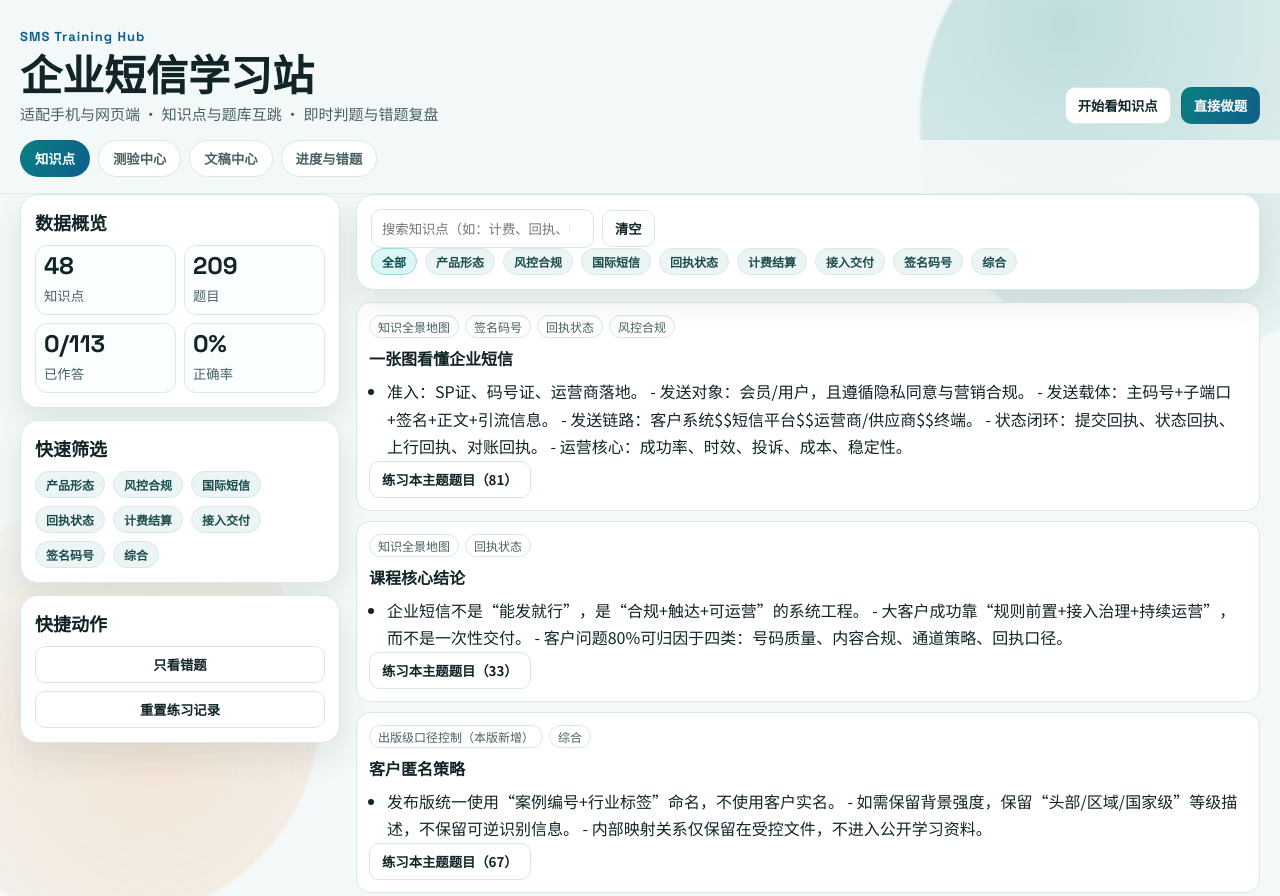
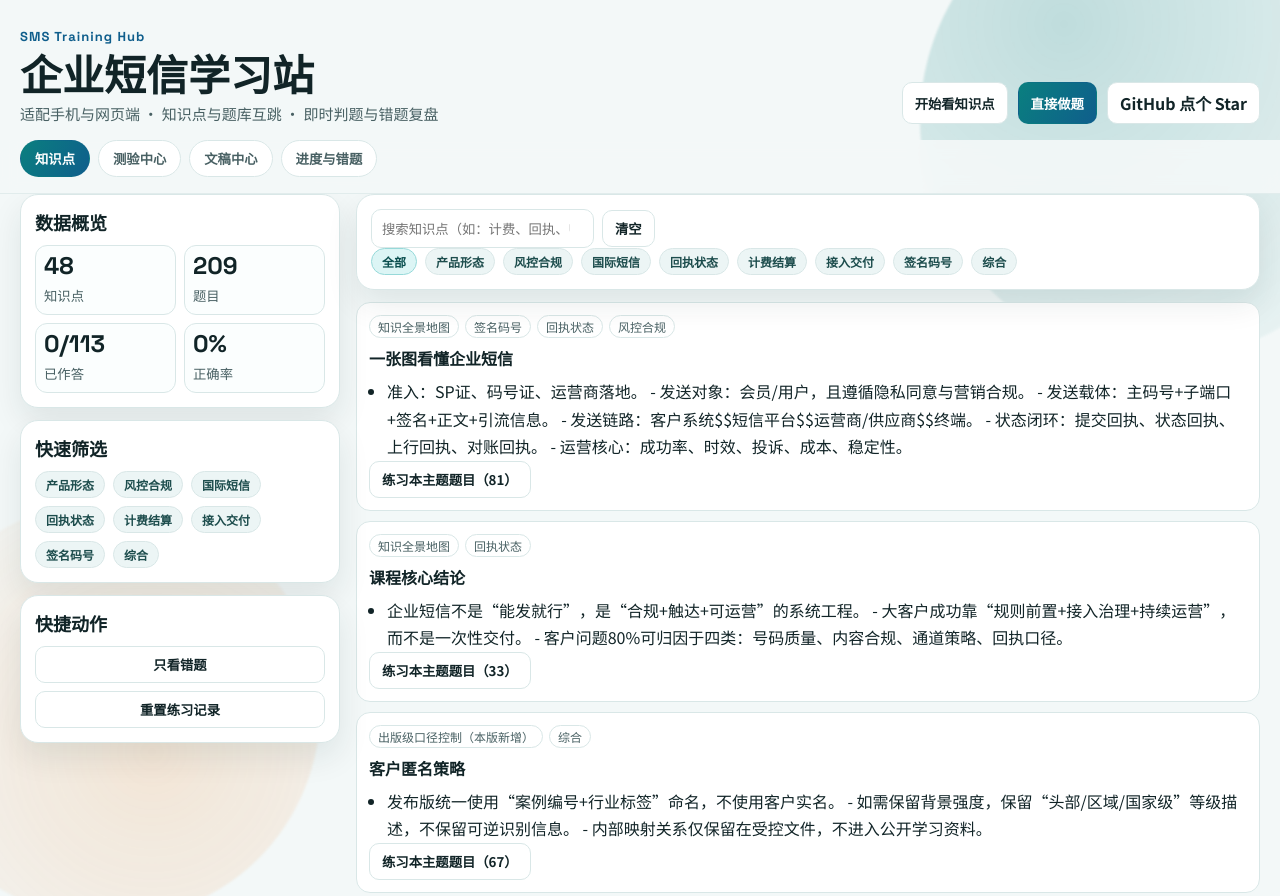
Before and after one commit to zhouyi-xiaoxiao/sms-training-study-site, a plain HTML site: page docs/index.html in a window 1280 px wide. Shown: the top 896 px of the page. Drawn offline with Linux system fonts and the light colour scheme.

Commit message:
feat: add github star button in hero actions

```diff
--- a/docs/index.html
+++ b/docs/index.html
@@ -24,6 +24,7 @@
       <div class="hero-actions">
         <button class="ghost-btn" data-tab-trigger="knowledge">开始看知识点</button>
         <button class="solid-btn" data-tab-trigger="quiz">直接做题</button>
+        <a class="ghost-btn as-link" href="https://github.com/zhouyi-xiaoxiao/sms-training-study-site" target="_blank" rel="noopener">GitHub 点个 Star</a>
       </div>
     </header>
 
```
